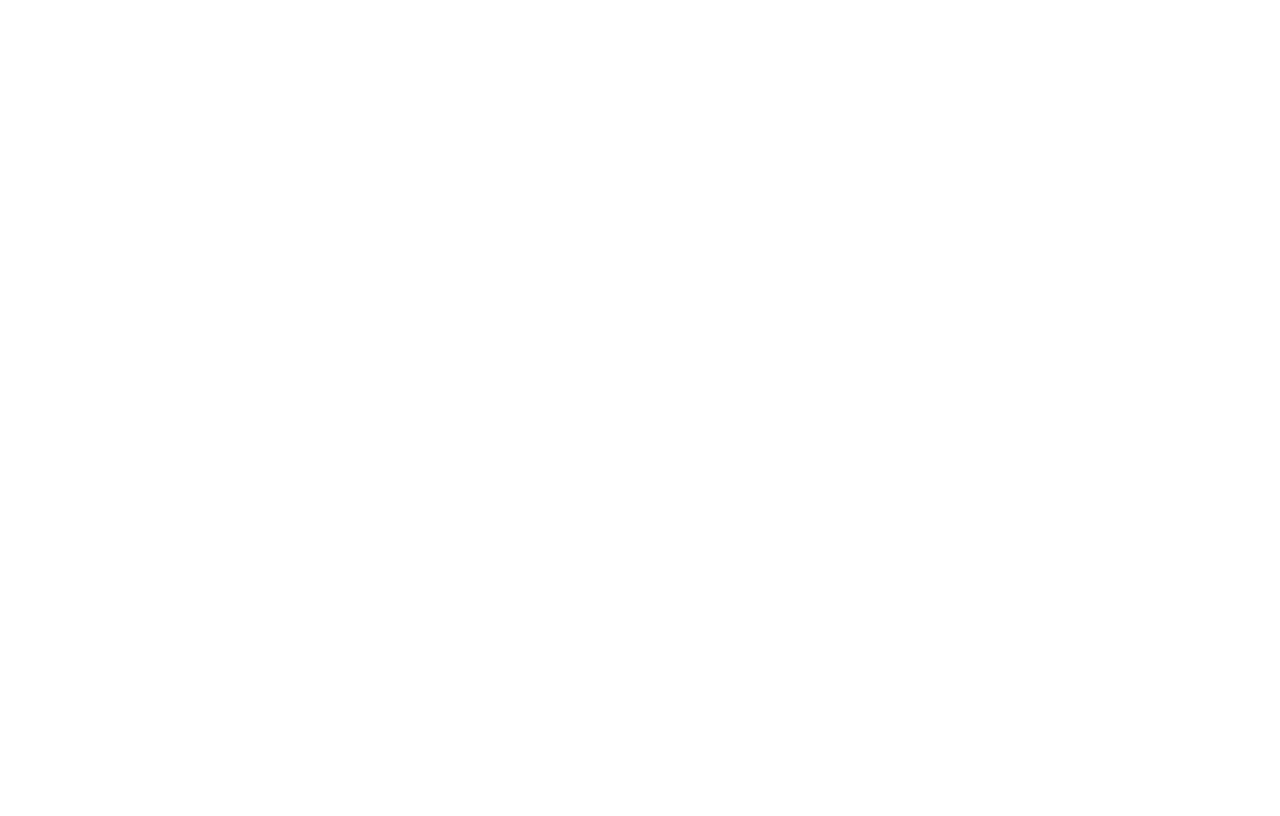
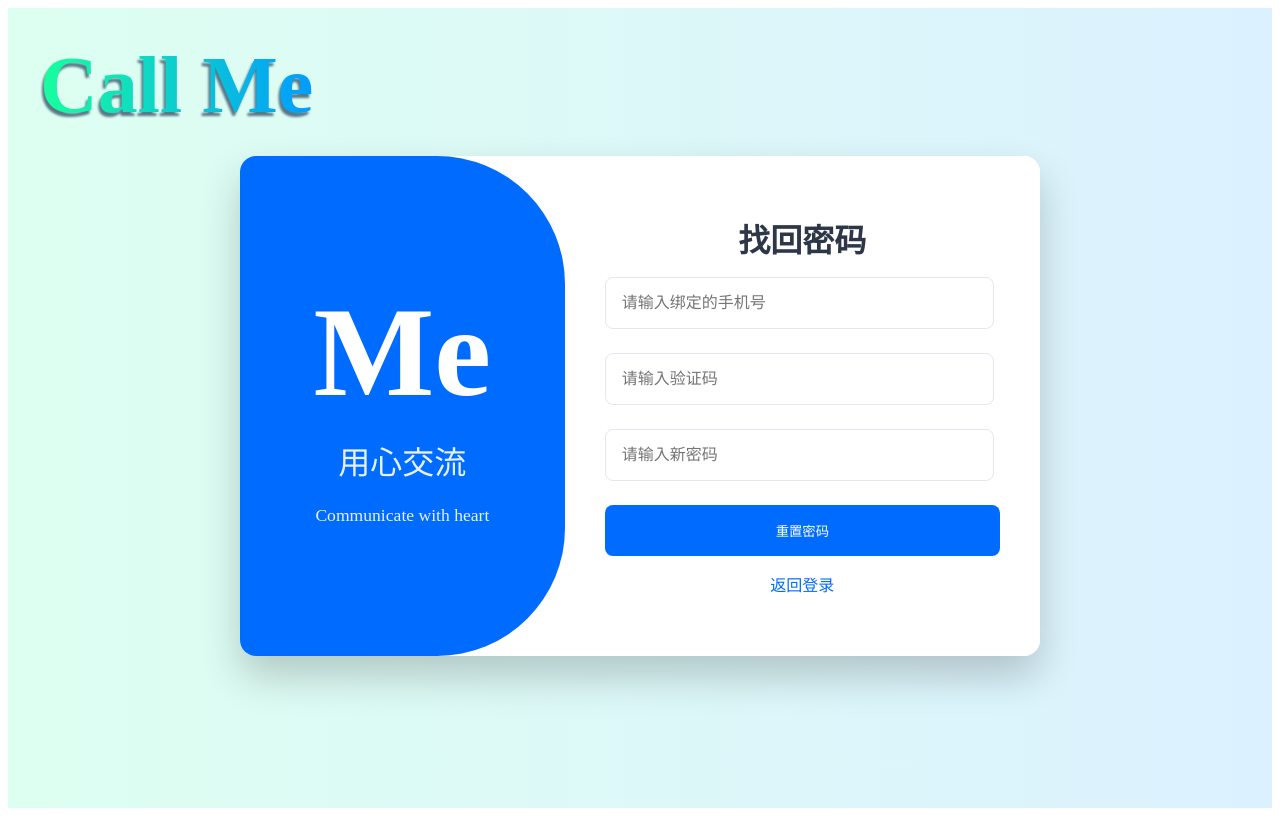
Before and after one commit to ilovef123/callme, a Vue app: page /forgotpassword in a window 1280 px wide. Before the commit this address had no page. Built offline with nearby package versions, Linux system fonts and the light colour scheme.

Commit message:
登录注册第三次修改

```diff
--- a/src/router/index.ts
+++ b/src/router/index.ts
@@ -20,7 +20,12 @@
     path: '/login',
     name: 'Login',
     component: () => import(/* webpackPrefetch: true */ '@/views/login/login.vue')
-  }
+  },
+  {
+    path: '/forgotpassword',
+    name: 'ForgotPassword',
+    component: () => import(/* webpackPrefetch: true */ '@/views/login/forgotPassword.vue')
+  },
 ];
 
 const router = createRouter({
--- /dev/null
+++ b/src/views/login/forgotPassword.vue
@@ -0,0 +1,68 @@
+<template>
+    <div class="app-container">
+      <div class="login-page">
+        <a class="top-left-text" href="/">Call Me</a>
+        <div class="login-container">
+          <!-- 左侧品牌信息 -->
+          <div class="brand-section">
+            <div class="brand-content">
+              <h1 class="brand-name">Me</h1>
+               <p class="brand-slogan" v-once>
+                <span class="chinese-slogan">用心交流</span>
+                <br> Communicate with heart</p>
+            </div>
+          </div>
+
+          <!-- 右侧找回密码表单 -->
+          <div class="form-section">
+            <form class="login-form">
+              <h2 class="form-title">找回密码</h2>
+
+              <div class="form-group">
+                <input
+                  type="tel"
+                  placeholder="请输入绑定的手机号"
+                  required
+                />
+                <span class="error-message">请输入手机号</span>
+              </div>
+
+              <div class="form-group">
+                <input
+                  type="text"
+                  placeholder="请输入验证码"
+                  required
+                />
+                <span class="error-message">请输入验证码</span>
+              </div>
+
+              <div class="form-group">
+                <input
+                  type="password"
+                  placeholder="请输入新密码"
+                  required
+                />
+                <span class="error-message">请输入新密码</span>
+              </div>
+
+              <button type="submit" class="submit-button">重置密码</button>
+
+              <div class="form-footer">
+                <router-link to="/register" class="form-link">返回登录</router-link>
+              </div>
+            </form>
+          </div>
+        </div>
+      </div>
+    </div>
+  </template>
+
+  <script>
+  export default {
+    name: 'ForgotPassword',
+  };
+  </script>
+
+  <style lang="scss" scoped>
+  @import './style.scss'; // 引用通用样式
+  </style>
--- a/src/views/login/login.vue
+++ b/src/views/login/login.vue
@@ -7,58 +7,70 @@
         <div class="brand-section">
           <div class="brand-content">
             <h1 class="brand-name">Me</h1>
-              <p class="brand-slogan"><span class="chinese-slogan">用心交流</span> <br> Communicate with heart</p>
+            <p class="brand-slogan">
+              <span class="chinese-slogan">用心交流</span> <br />
+              Communicate with heart
+            </p>
           </div>
         </div>
 
         <!-- 右侧注册表单 -->
         <div class="form-section">
-            <form class="login-form">
+          <form class="login-form" @submit="handleSubmit">
             <h2 class="form-title">注册账号</h2>
 
             <div class="form-group">
               <input
+                v-model="formData.phone"
                 type="tel"
                 placeholder="请输入手机号"
                 required
-                >
+              />
               <span class="error-message">请输入手机号</span>
             </div>
 
             <div class="form-group">
               <input
+                v-model="formData.code"
                 type="text"
                 placeholder="请输入验证码"
                 required
+              />
+              <span class="error-message">请输入验证码</span>
+              <button
+                type="button"
+                class="send-code-btn"
+                :disabled="countdown > 0"
+                @click="sendCode"
               >
-                <span class="error-message">请输入验证码</span>
-                <button type="button" class="send-code-btn">
-                  发送验证码
+                {{ countdown > 0 ? `${countdown}s后重发` : '发送验证码' }}
               </button>
             </div>
 
             <div class="form-group">
               <input
+                v-model="formData.password"
                 type="password"
                 placeholder="请输入密码"
                 required
-                >
+              />
               <span class="error-message">请输入密码</span>
             </div>
 
             <div class="form-group">
               <input
+                v-model="formData.confirmPassword"
                 type="password"
                 placeholder="请确认密码"
                 required
-                >
+              />
               <span class="error-message">请确认密码</span>
             </div>
 
             <button type="submit" class="login-btn">注册</button>
             <div class="forgot-links">
               <router-link to="/register" class="forgot-link">登录账号</router-link>
-                <a href="#" class="forgot-password">忘记密码</a>
+              <router-link to="/forgotpassword" class="forgot-password">忘记密码</router-link>
             </div>
           </form>
         </div>
@@ -68,3 +80,80 @@
 </template>
 
 <style lang="scss" src="./style.scss"></style>
+<script setup lang="ts">
+  import { ref } from 'vue';
+  import axios from 'axios';
+  import { useRouter } from 'vue-router';
+  import type { FormInstance } from 'element-plus'; // 如果使用 Element Plus
+
+  interface RegisterForm {
+  phone: string;
+  code: string;
+  password: string;
+  confirmPassword: string;
+}
+
+const formRef = ref<FormInstance>();
+const formData = ref<RegisterForm>({
+  phone: '',
+  code: '',
+  password: '',
+  confirmPassword: ''
+});
+
+const countdown = ref(0);
+const router = useRouter();
+
+// 手机号验证正则
+const phoneReg = /^1[3-9]\d{9}$/;
+
+// 发送验证码
+const sendCode = async () => {
+  if (!phoneReg.test(formData.value.phone)) {
+    return alert('手机号格式错误');
+  }
+
+  try {
+    await axios.post('/api/send-code', {
+      phone: formData.value.phone
+    });
+    startCountdown();
+  } catch (error) {
+    console.error('发送失败', error);
+  }
+};
+
+// 倒计时逻辑
+const startCountdown = () => {
+  countdown.value = 60;
+  const timer = setInterval(() => {
+    countdown.value--;
+    if (countdown.value <= 0) clearInterval(timer);
+  }, 1000);
+};
+
+// 表单提交
+const handleSubmit = async (e: Event) => {
+  e.preventDefault();
+
+  if (formData.value.password !== formData.value.confirmPassword) {
+    return alert('两次密码不一致');
+  }
+
+  try {
+    const response = await axios.post<{ success: boolean }>('/api/register', {
+      phone: formData.value.phone,
+      code: formData.value.code,
+      password: formData.value.password
+    });
+
+    if (response.data.success) {
+      router.push('/login');
+    }
+  } catch (error) {
+    if (axios.isAxiosError(error)) {
+      alert(error.response?.data?.message || '注册失败');
+    }
+  }
+};
+</script>
--- a/src/views/login/register.vue
+++ b/src/views/login/register.vue
@@ -38,7 +38,7 @@
             <div class="forgot-links">
               <!-- 移除注释 -->
               <router-link to="/login" class="forgot-link">注册账号</router-link>
-              <a href="#" class="forgot-password">忘记密码</a>
+              <router-link to="/forgotpassword" class="forgot-password">忘记密码</router-link>
             </div>
           </form>
         </div>
--- a/src/views/login/style.scss
+++ b/src/views/login/style.scss
@@ -64,6 +64,7 @@
   -webkit-text-fill-color: transparent; // 使文本填充颜色透明，以便显示背景渐变
   z-index: 10; // 确保文本在最上层
   user-select: none;
+  filter: drop-shadow(-2px 4px 1px rgba(0, 31, 63, 0.6))
 }
 
 .login-container {
@@ -253,3 +254,63 @@
     }
   }
 }
+
+/* === Forgot Password Page 追加样式 === */
+.login-page .form-title {
+  font-size: $font-size-xl;
+  margin-bottom: $spacing-md;
+  color: $primary-color;
+}
+
+.login-page .form-group {
+  margin-bottom: $spacing-sm;
+
+  input {
+    width: 100%;
+    padding: $spacing-xs;
+    font-size: $font-size-base;
+    border: 1px solid $border-color;
+    border-radius: $border-radius;
+    outline: none;
+
+    &:focus {
+      border-color: $primary-color;
+    }
+  }
+
+  .error-message {
+    color: red;
+    font-size: 0.85rem;
+    margin-top: 0.25rem;
+    display: block;
+  }
+}
+
+.login-page .submit-button {
+  width: 100%;
+  padding: $spacing-sm;
+  background-color: $primary-color;
+  color: $white;
+  border: none;
+  border-radius: $border-radius;
+  cursor: pointer;
+  transition: background-color 0.3s ease;
+
+  &:hover {
+    background-color: $primary-hover;
+  }
+}
+
+.login-page .form-footer {
+  margin-top: $spacing-sm;
+  text-align: center;
+
+  .form-link {
+    color: $primary-color;
+    text-decoration: none;
+
+    &:hover {
+      text-decoration: underline;
+    }
+  }
+}
```
Lines whose indentation alone changed are shown as unchanged.
